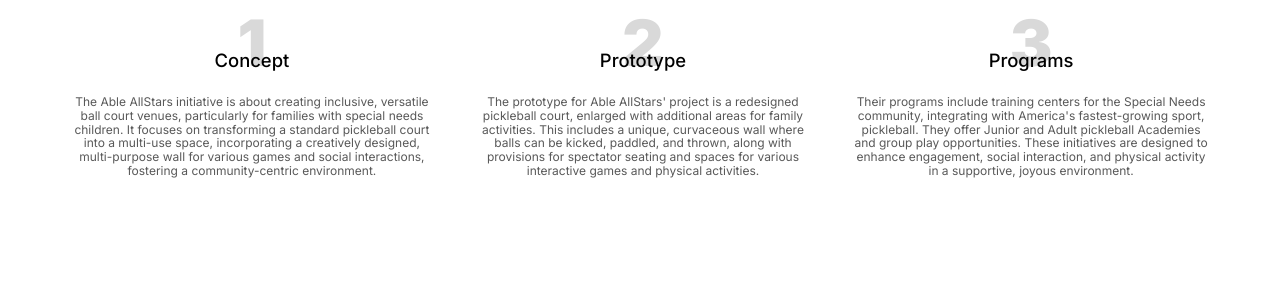
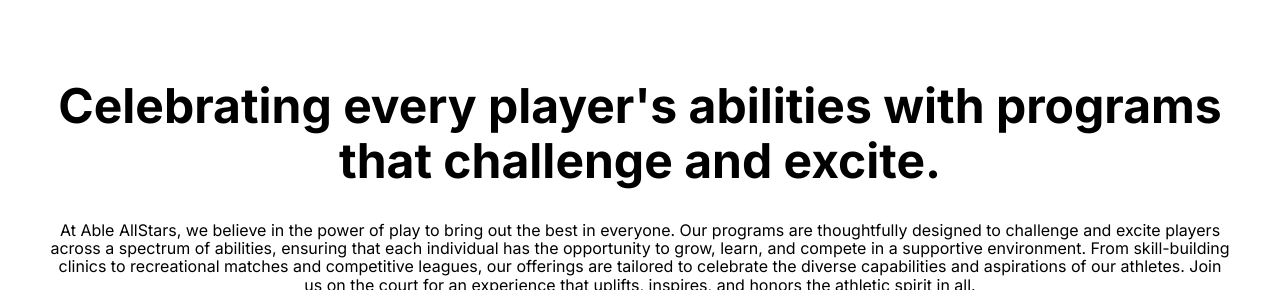
Before and after one commit to Ableallstarsorg/website, a website built with Parcel: page html/programsf.html in a window 1280 px wide. Shown: the part 321-611 px from the top of the page. Built offline with nearby package versions, Linux system fonts and the light colour scheme.

Commit message:
Update programsf.html

```diff
--- a/html/programsf.html
+++ b/html/programsf.html
@@ -1,6 +1,6 @@
 <html lang="en"><head>
-    <title>Able AllStars - Projects</title>
-    <meta property="og:title" content="Able AllStars - Projects">
+    <title>Able AllStars - Programs</title>
+    <meta property="og:title" content="Able AllStars - Programss">
     <meta name="viewport" content="width=device-width, initial-scale=1.0">
     <meta charset="utf-8">
     <meta property="twitter:card" content="summary_large_image">
@@ -104,70 +104,12 @@
 <img src="/assets/images/logo.png" alt="image" class="home-image">
 </div>
         <div class="home-steps">
-          <h1 class="home-text22">Projects</h1>
-          <div class="home-container5">
-            <div class="home-container6">
-              <div class="home-step">
-                <h1 class="home-text03"><span>1</span></h1>
-                <h1 class="home-text05">Concept</h1>
-                <span class="home-text06">
-                  <span>
-                    The Able AllStars initiative is about creating inclusive,
-                    versatile ball court venues, particularly for families with
-                    special needs children. It focuses on transforming a
-                    standard pickleball court into a multi-use space,
-                    incorporating a creatively designed, multi-purpose wall for
-                    various games and social interactions, fostering a
-                    community-centric environment.
-                  </span>
-                  <br>
-                </span>
-              </div>
-              <div class="home-step1">
-                <h1 class="home-text09"><span>2</span></h1>
-                <h1 class="home-text11"><span>Prototype</span></h1>
-                <span class="home-text13">
-                  <span>
-                    The prototype for Able AllStars' project is a redesigned
-                    pickleball court, enlarged with additional areas for family
-                    activities. This includes a unique, curvaceous wall where
-                    balls can be kicked, paddled, and thrown, along with
-                    provisions for spectator seating and spaces for various
-                    interactive games and physical activities.
-                  </span>
-                  <br>
-                </span>
-              </div>
-            </div>
-            <div class="home-container7">
-              <div class="home-step2">
-                <h1 class="home-text16"><span>3</span></h1>
-                <h1 class="home-text18">Programs</h1>
-                <span class="home-text19">
-                  <span>
-                    Their programs include training centers for the Special
-                    Needs community, integrating with America's fastest-growing
-                    sport, pickleball. They offer Junior and Adult pickleball
-                    Academies and group play opportunities. These initiatives
-                    are designed to enhance engagement, social interaction, and
-                    physical activity in a supportive, joyous environment.
-                  </span>
-                  <br>
-                </span>
-              </div>
-            </div>
-          </div>
+          <h1 class="home-text22">Programs</h1>
+
         </div>
         <div class="home-banner">
-          <h1 class="home-text22">We Need Your Help</h1>
-          <span class="home-text23">
-            The ball courts are funded 100% by your tax exempt contributions.
-            Donations are accepted through this website specifically for the
-            purpose of funding the construction of the ball court, audio and
-            lighting for the ball court, equipment such as balls, nets, paddles,
-            and staffing of Able AllStars Organized Group Play as well as Junior
-            Pickleball Academies.
-          </span>
+          <h1 class="home-text22">Celebrating every player's abilities with programs that challenge and excite.</h1>
+          <span class="home-text23">At Able AllStars, we believe in the power of play to bring out the best in everyone. Our programs are thoughtfully designed to challenge and excite players across a spectrum of abilities, ensuring that each individual has the opportunity to grow, learn, and compete in a supportive environment. From skill-building clinics to recreational matches and competitive leagues, our offerings are tailored to celebrate the diverse capabilities and aspirations of our athletes. Join us on the court for an experience that uplifts, inspires, and honors the athletic spirit in all.</span>
         </div>
         <a href="/donate" class="home-button-link">
     <button class="home-button1 button">Donate Here</button>
@@ -207,4 +149,5 @@
 
 
 
+
 </body></html>
```
